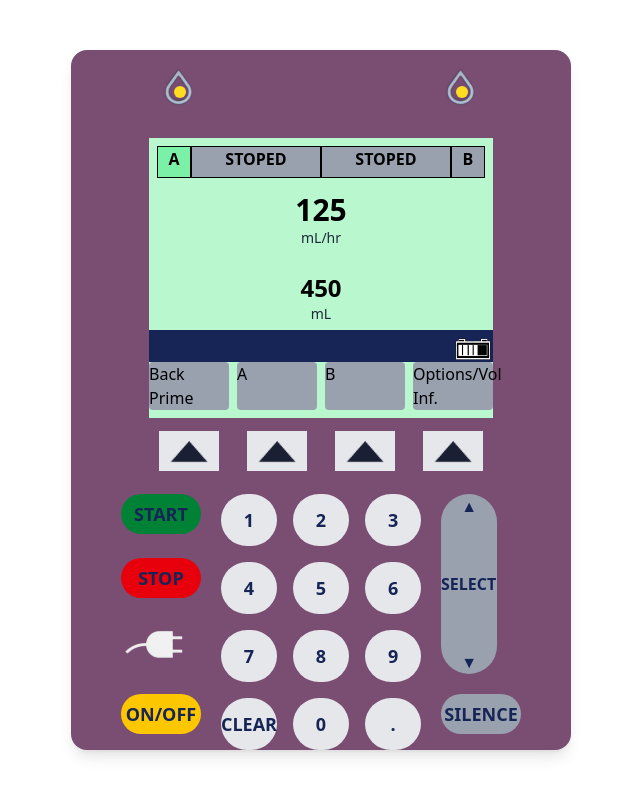
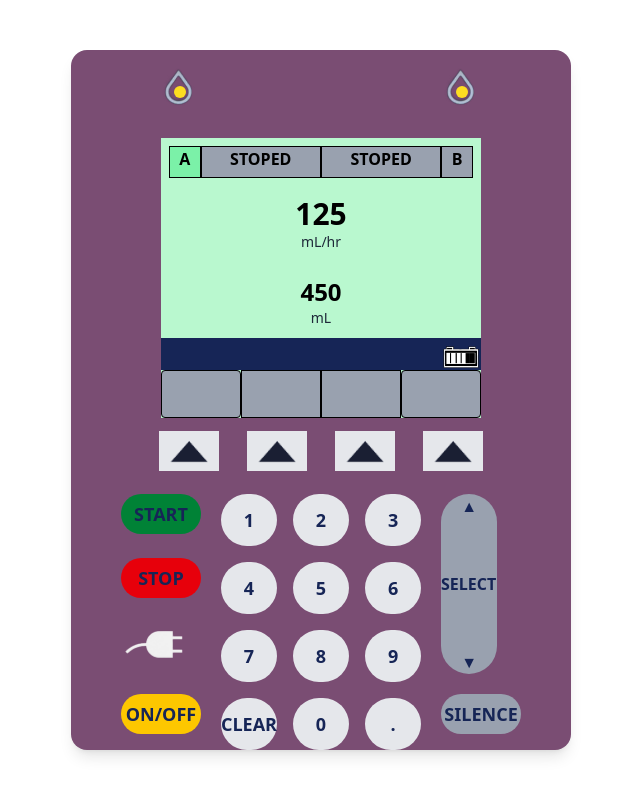
Before and after one commit to vpeinado263/simulador-bomba-insulina, a Next.js app in the folder frontend/: page / in a window 1280 px wide. Shown: the top 796 px of the page, without its empty margins (319-959 px from the left). Built offline with nearby package versions, Linux system fonts and the light colour scheme.

Commit message:
Editar componente SoftkeyLabel

```diff
--- a/frontend/src/components/molecules/SoftkeyLabel.jsx
+++ b/frontend/src/components/molecules/SoftkeyLabel.jsx
@@ -1,13 +1,11 @@
 
 const SoftkeyLabel = () => {
   return (
-    <div className="w-full flex justify-between items-center mb-2">
-    <div className="flex gap-2">
-      <span className="w-20 h-12 bg-gray-400 rounded">Back Prime</span>
-      <span className="w-20 h-12 bg-gray-400 rounded">A</span>
-      <span className="w-20 h-12 bg-gray-400 rounded">B</span>
-      <span className="w-20 h-12 bg-gray-400 rounded">Options/Vol Inf.</span>
-    </div>
+    <div className="flex justify-between">
+      <span className="w-20 h-12 bg-gray-400 rounded  border"></span>
+      <span className="w-20 h-12 bg-gray-400 border"></span>
+      <span className="w-20 h-12 bg-gray-400 border"></span>
+      <span className="w-20 h-12 bg-gray-400 rounded border"></span>
   </div>
   );
 };
```
